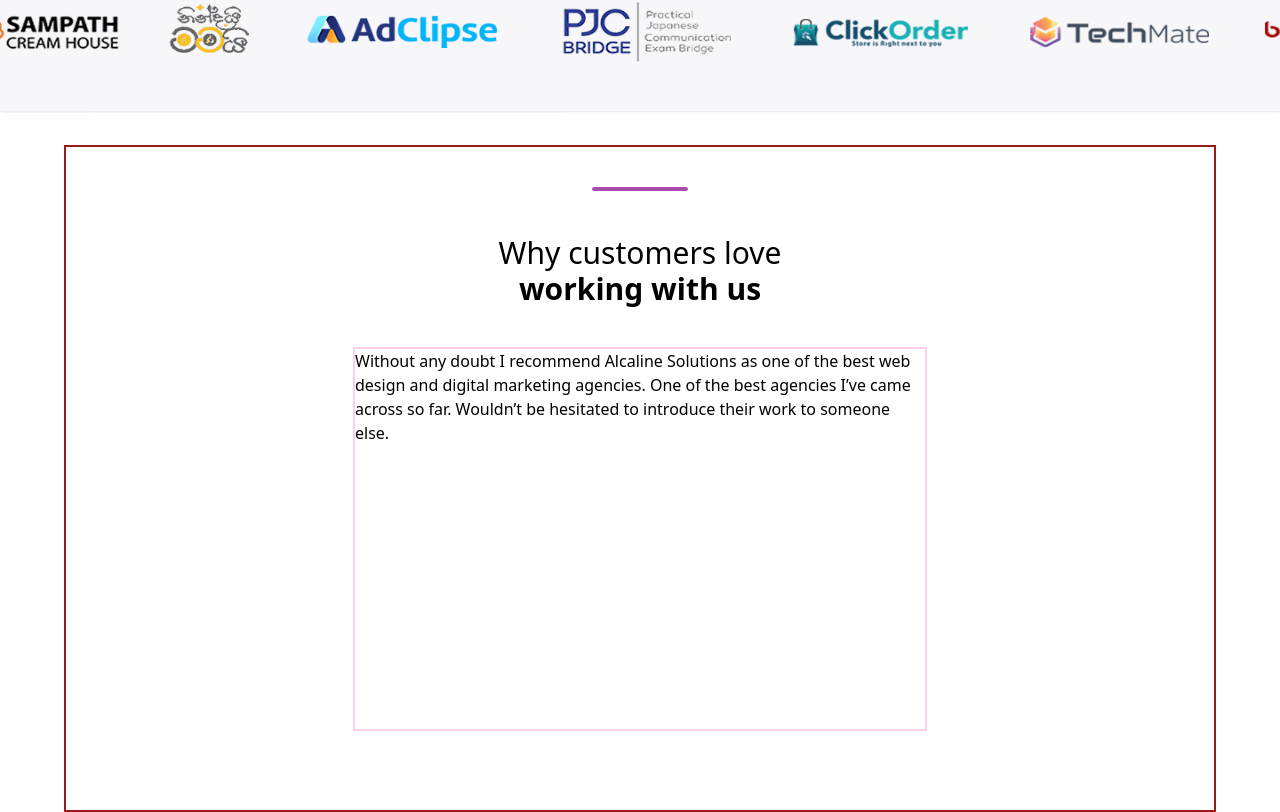
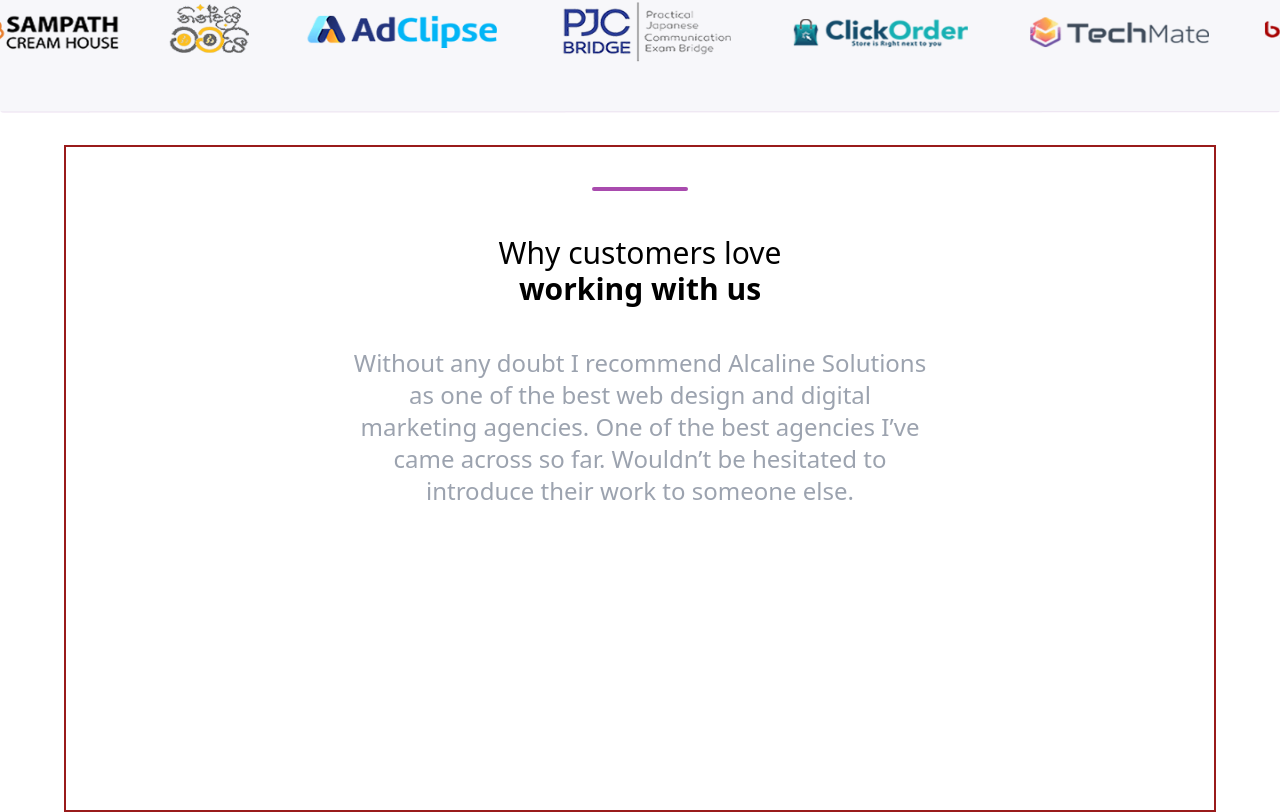
Before and after one commit to obuastella/the4coders, a React (Create React App) app in the folder front-end/: page / in a window 1280 px wide. Shown: the part 1982-2794 px from the top of the page. Built offline with nearby package versions, Linux system fonts and the light colour scheme.

Commit message:
Added text on wip section

```diff
--- a/front-end/src/pages/Home.jsx
+++ b/front-end/src/pages/Home.jsx
@@ -79,14 +79,12 @@ function Home() {
           Why customers love <br />
           <span className="font-bold">working with us</span>
         </h2>
-        <div className="w-1/2 border-2 border-pink-200 h-96 mx-auto mt-10">
-          <p>
-            Without any doubt I recommend Alcaline Solutions as one of the best
-            web design and digital marketing agencies. One of the best agencies
-            I’ve came across so far. Wouldn’t be hesitated to introduce their
-            work to someone else.
-          </p>
-        </div>
+        <p className="w-1/2  h-96 mx-auto mt-10 text-center text-2xl text-gray-400 font-light">
+          Without any doubt I recommend Alcaline Solutions as one of the best
+          web design and digital marketing agencies. One of the best agencies
+          I’ve came across so far. Wouldn’t be hesitated to introduce their work
+          to someone else.
+        </p>
       </section>
     </div>
   );
```
